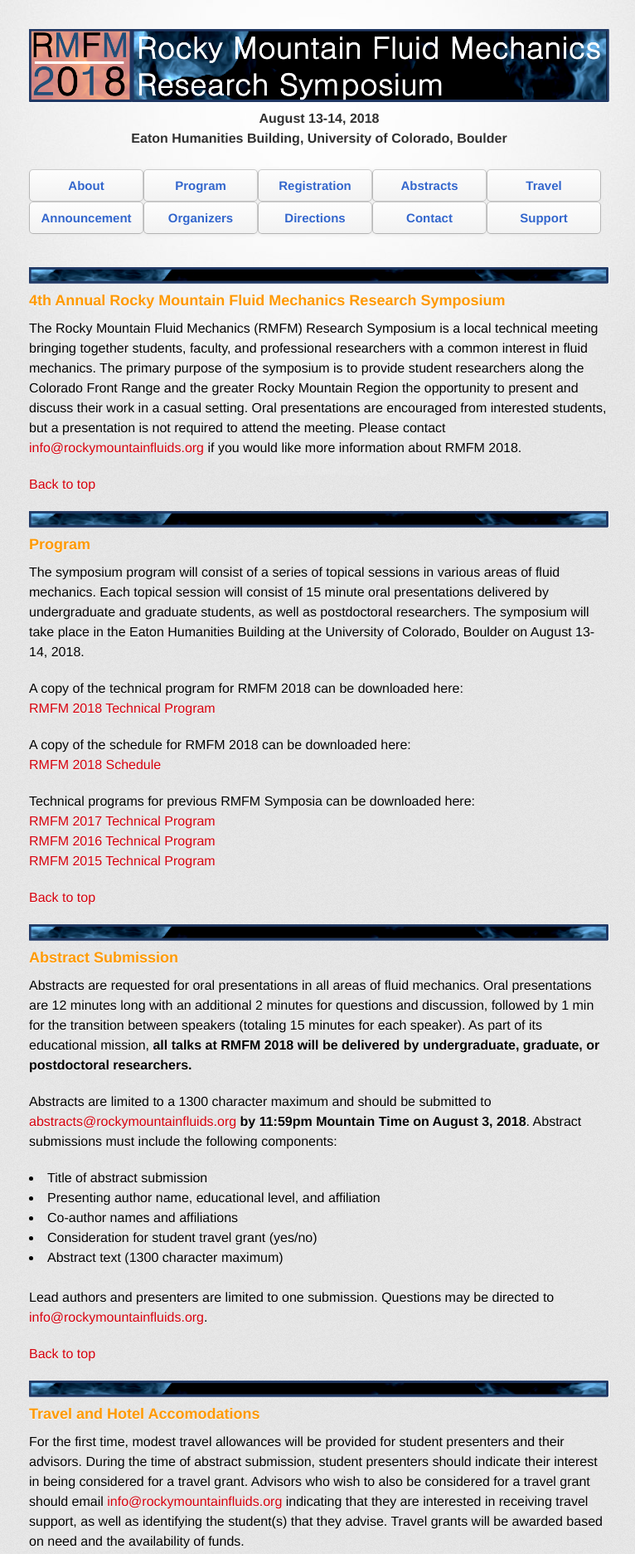
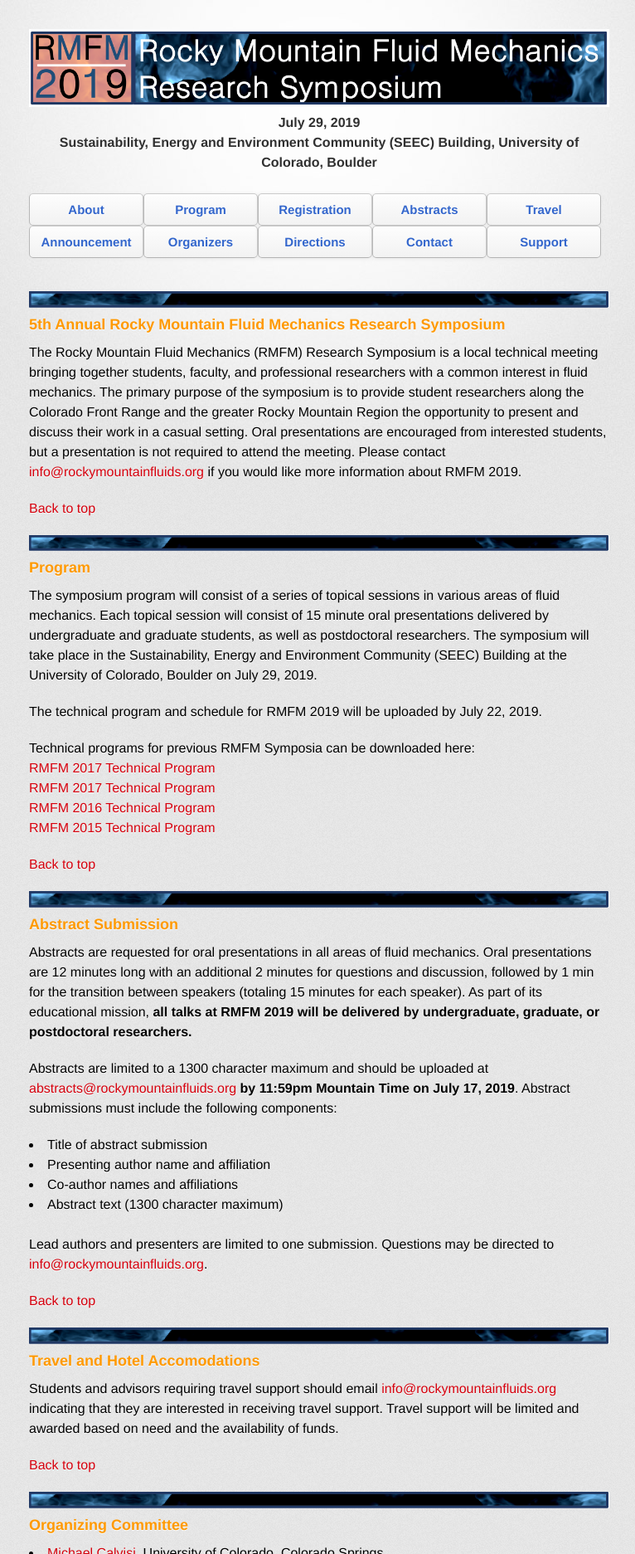
Before and after one commit to phamlington/rockymountainfluids.org, a plain HTML site: page index.html in a window 1280 px wide. Shown: the top 1873 px of the page at 83% size, without its empty margins (255-1021 px from the left). Drawn offline with Linux system fonts and the light colour scheme; a web font is replaced by a local one.

Commit message:
2019 Update

```diff
--- a/index.html
+++ b/index.html
@@ -19,7 +19,7 @@
     <link rel="stylesheet" type="text/css" href="stylesheets/stylesheet.css" media="screen">
     <link rel="stylesheet" type="text/css" href="stylesheets/github-dark.css" media="screen">
     <link rel="stylesheet" type="text/css" href="stylesheets/print.css" media="print">
-    <title>Rocky Mountain Fluid Mechanics Research Symposium 2018</title>
+    <title>Rocky Mountain Fluid Mechanics Research Symposium 2019</title>
   </head>
 
   <body>
@@ -29,9 +29,9 @@
         <header>
           <center>
           <a name="top"></a>
-          <a href="http://rockymountainfluids.org/"><img src="images/logo2018.png" alt="RMFM 2018" style="width:700px;"></a>
-          <h4> August 13-14, 2018</h4>
-			 <h4> Eaton Humanities Building, University of Colorado, Boulder</h4>
+          <a href="http://rockymountainfluids.org/"><img src="images/logo2019.png" alt="RMFM 2019" style="width:700px;"></a>
+          <h4> July 29, 2019</h4>
+			 <h4> Sustainability, Energy and Environment Community (SEEC) Building, University of Colorado, Boulder</h4>
 			 </center>
         </header>
 
@@ -41,7 +41,7 @@
           <a target="_blank" href="https://www.surveymonkey.com/r/WPRZYMW" class="button"><strong>Registration</strong></a>
           <a href="#abstracts" class="button"><strong>Abstracts</strong></a>
           <a href="#travel" class="button"><strong>Travel</strong></a>
-          <a href="attachments/RMFM2018_CallforAbstracts.pdf" class="button"><strong>Announcement</strong></a>
+          <a href="attachments/RMFM2019_CallforAbstracts.pdf" class="button"><strong>Announcement</strong></a>
           <a href="#organizers" class="button"><strong>Organizers</strong></a>
           <a href="#directions" class="button"><strong>Directions</strong></a>
           <a href="#contact" class="button"><strong>Contact</strong></a>
@@ -51,19 +51,19 @@
         <center><img src="images/divider.png" style="width:700px;"></center>
         <section id="main_content">
 
-<h3><a id="about" class="anchor" href="#about" aria-hidden="true"><span class="octicon octicon-link"></span></a>4th Annual Rocky Mountain Fluid Mechanics Research Symposium</h3>
-<p>The Rocky Mountain Fluid Mechanics (RMFM) Research Symposium is a local technical meeting bringing together students, faculty, and professional researchers with a common interest in fluid mechanics. The primary purpose of the symposium is to provide student researchers along the Colorado Front Range and the greater Rocky Mountain Region the opportunity to present and discuss their work in a casual setting. Oral presentations are encouraged from interested students, but a presentation is not required to attend the meeting. Please contact <a href="mailto:info@rockymountainfluids.org">info@rockymountainfluids.org</a> if you would like more information about RMFM 2018.</p>
+<h3><a id="about" class="anchor" href="#about" aria-hidden="true"><span class="octicon octicon-link"></span></a>5th Annual Rocky Mountain Fluid Mechanics Research Symposium</h3>
+<p>The Rocky Mountain Fluid Mechanics (RMFM) Research Symposium is a local technical meeting bringing together students, faculty, and professional researchers with a common interest in fluid mechanics. The primary purpose of the symposium is to provide student researchers along the Colorado Front Range and the greater Rocky Mountain Region the opportunity to present and discuss their work in a casual setting. Oral presentations are encouraged from interested students, but a presentation is not required to attend the meeting. Please contact <a href="mailto:info@rockymountainfluids.org">info@rockymountainfluids.org</a> if you would like more information about RMFM 2019.</p>
 <p><a href="#top">Back to top</a></p>
 
 <center><img src="images/divider.png" style="width:700px;"></center>
 
 <h3><a id="program" class="anchor" href="#program" aria-hidden="true"><span class="octicon octicon-link"></span></a>Program</h3>
-<p>The symposium program will consist of a series of topical sessions in various areas of fluid mechanics. Each topical session will consist of 15 minute oral presentations delivered by undergraduate and graduate students, as well as postdoctoral researchers. The symposium will take place in the Eaton Humanities Building at the University of Colorado, Boulder on August 13-14, 2018.</p>
-<p>A copy of the technical program for RMFM 2018 can be downloaded here:<br>
-<a href="attachments/RMFM2018_TechnicalProgram.pdf">RMFM 2018 Technical Program</a></p>
-<p>A copy of the schedule for RMFM 2018 can be downloaded here:<br>
-<a href="attachments/RMFM2018_Schedule.pdf">RMFM 2018 Schedule</a></p>
+<p>The symposium program will consist of a series of topical sessions in various areas of fluid mechanics. Each topical session will consist of 15 minute oral presentations delivered by undergraduate and graduate students, as well as postdoctoral researchers. The symposium will take place in the Sustainability, Energy and Environment Community (SEEC) Building at the University of Colorado, Boulder on July 29, 2019.</p>
+
+<p>The technical program and schedule for RMFM 2019 will be uploaded by July 22, 2019.</p>
+
 <p>Technical programs for previous RMFM Symposia can be downloaded here:<br>
+<a href="attachments/RMFM2018_TechnicalProgram.pdf">RMFM 2017 Technical Program</a><br>
 <a href="attachments/RMFM2017_TechnicalProgram.pdf">RMFM 2017 Technical Program</a><br>
 <a href="attachments/RMFM2016_TechnicalProgram.pdf">RMFM 2016 Technical Program</a><br>
 <a href="attachments/RMFM2015_TechnicalProgram.pdf">RMFM 2015 Technical Program</a></p>
@@ -72,12 +72,11 @@
 <center><img src="images/divider.png" style="width:700px;"></center>
 
 <h3><a id="abstracts" class="anchor" href="#abstracts" aria-hidden="true"><span class="octicon octicon-link"></span></a>Abstract Submission</h3>
-<p>Abstracts are requested for oral presentations in all areas of fluid mechanics. Oral presentations are 12 minutes long with an additional 2 minutes for questions and discussion, followed by 1 min for the transition between speakers (totaling 15 minutes for each speaker). As part of its educational mission, <strong>all talks at RMFM 2018 will be delivered by undergraduate, graduate, or postdoctoral researchers.</strong></p>
-<p>Abstracts are limited to a 1300 character maximum and should be submitted to <a href="mailto:abstracts@rockymountainfluids.org">abstracts@rockymountainfluids.org</a> <strong>by 11:59pm Mountain Time on August 3, 2018</strong>. Abstract submissions must include the following components:
+<p>Abstracts are requested for oral presentations in all areas of fluid mechanics. Oral presentations are 12 minutes long with an additional 2 minutes for questions and discussion, followed by 1 min for the transition between speakers (totaling 15 minutes for each speaker). As part of its educational mission, <strong>all talks at RMFM 2019 will be delivered by undergraduate, graduate, or postdoctoral researchers.</strong></p>
+<p>Abstracts are limited to a 1300 character maximum and should be uploaded at <a href="mailto:abstracts@rockymountainfluids.org">abstracts@rockymountainfluids.org</a> <strong>by 11:59pm Mountain Time on July 17, 2019</strong>. Abstract submissions must include the following components:
 <li>Title of abstract submission</li>
-<li>Presenting author name, educational level, and affiliation</li>
+<li>Presenting author name and affiliation</li>
 <li>Co-author names and affiliations</li>
-<li>Consideration for student travel grant (yes/no)</li>
 <li>Abstract text (1300 character maximum)</li>
 <br>
 Lead authors and presenters are limited to one submission. Questions may be directed to <a href="mailto:info@rockymountainfluids.org">info@rockymountainfluids.org</a>.</p>
@@ -86,7 +85,7 @@ Lead authors and presenters are limited to one submission. Questions may be dire
 <center><img src="images/divider.png" style="width:700px;"></center>
 
 <h3><a id="travel" class="anchor" href="#travel" aria-hidden="true"><span class="octicon octicon-link"></span></a>Travel and Hotel Accomodations</h3>
-<p>For the first time, modest travel allowances will be provided for student presenters and their advisors. During the time of abstract submission, student presenters should indicate their interest in being considered for a travel grant. Advisors who wish to also be considered for a travel grant should email <a href="mailto:info@rockymountainfluids.org">info@rockymountainfluids.org</a> indicating that they are interested in receiving travel support, as well as identifying the student(s) that they advise. Travel grants will be awarded based on need and the availability of funds.</p>
+<p>Students and advisors requiring travel support should email <a href="mailto:info@rockymountainfluids.org">info@rockymountainfluids.org</a> indicating that they are interested in receiving travel support. Travel support will be limited and awarded based on need and the availability of funds.</p>
 <p><a href="#top">Back to top</a></p>
 
 <center><img src="images/divider.png" style="width:700px;"></center>
@@ -107,7 +106,7 @@ Lead authors and presenters are limited to one submission. Questions may be dire
 <center><img src="images/divider.png" style="width:700px;"></center>
 
 <h3><a id="directions" class="anchor" href="#directions" aria-hidden="true"><span class="octicon octicon-link"></span></a>Directions</h3>
-<p> RMFM 2018 will be held in the Eaton Humanities Building at the University of Colorado, Boulder. Parking is free with a permit, which will be provided at the symposium. The locations of Eaton and parking are shown in the map below.</p>
+<p> RMFM 2019 will be held in the Sustainability, Energy and Environment Community (SEEC) Building at the University of Colorado, Boulder. Parking is free with a permit, which will be provided at the symposium. The locations of Eaton and parking are shown in the map below.</p>
 <a href="https://drive.google.com/open?id=1Rjs2Tj5WeHqdnh2zxAAQIAz6OhT2JacT&usp=sharing">Larger Map</a></p>
 <center>
 <iframe src="https://www.google.com/maps/d/u/0/embed?mid=1Xkx2wbgZVxALfnm0EDUt-CV41nWAy-ER" width="640" height="480"></iframe>
```
Also changed, not shown: images/logo2019.png (added).
